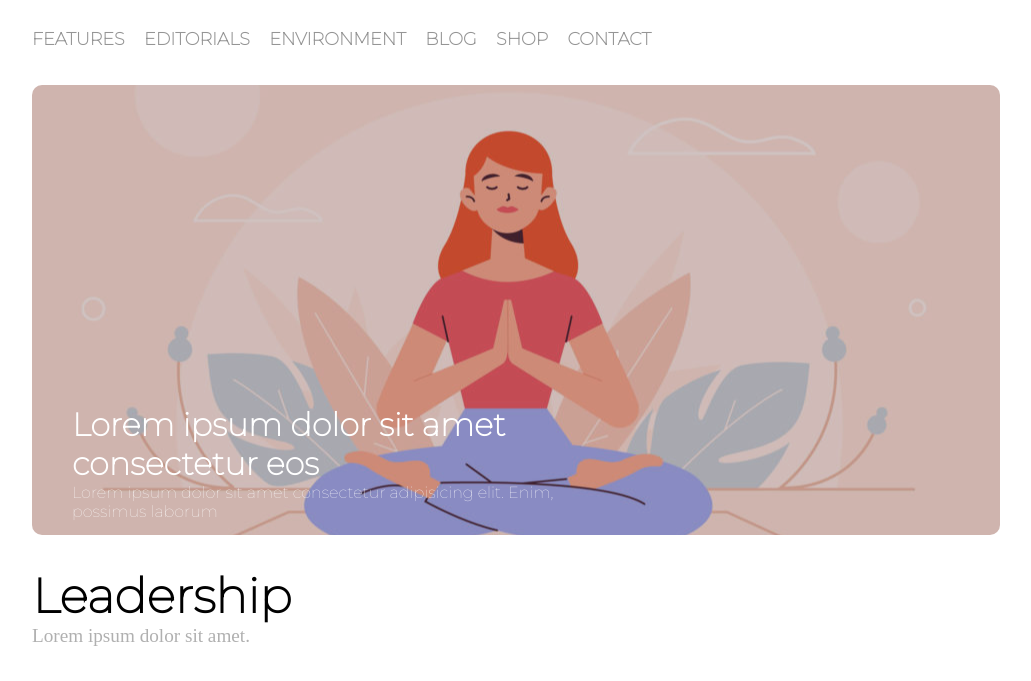
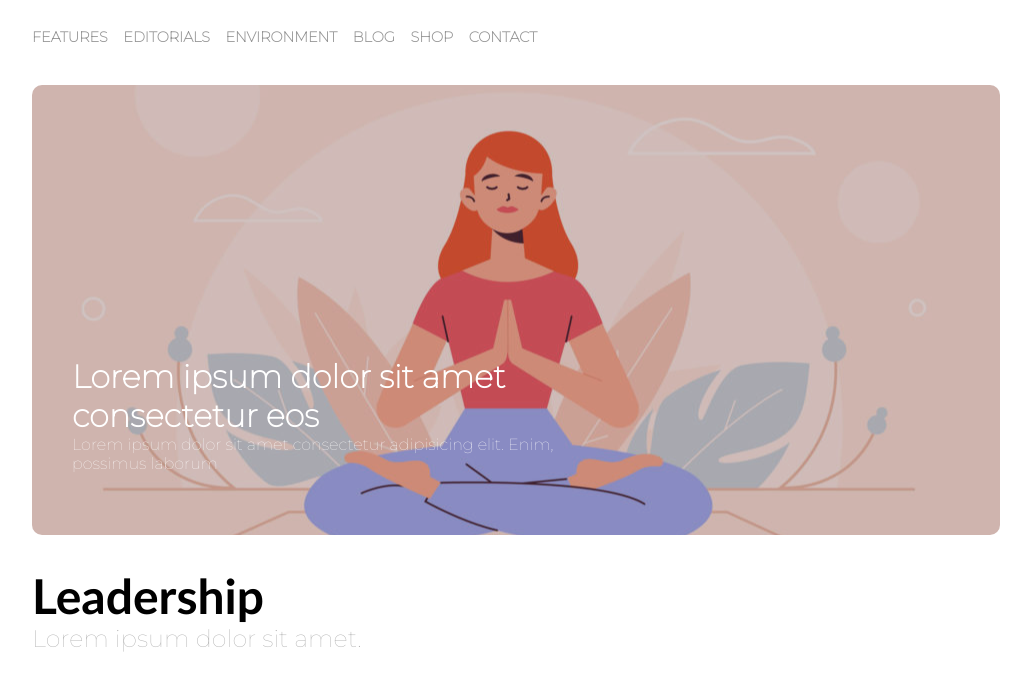
Before and after one commit to NicolaL95/htmlcss-wp, a plain HTML site: page index.html in a window 1280 px wide. Shown: the part 119-800 px from the top of the page, without its empty margins (124-1155 px from the left). Drawn offline with Linux system fonts and the light colour scheme.

Commit message:
Completamento lavoro

```diff
--- a/index.html
+++ b/index.html
@@ -37,7 +37,7 @@
         </section>
         <div id="bottomain">
             <section class="centertitle">
-                <h2 class="centertitle_title">Leadership</h2>
+                <p class="centertitle_title">Leadership</p>
                 <p class="centertitle_desc"> Lorem ipsum dolor sit amet.</p>
 
             </section>
--- a/style.css
+++ b/style.css
@@ -31,11 +31,10 @@ body {
 
 .desc_image{
     margin-left: 2.5rem;
-    padding-top: 20rem;
-     font-family: 'Montserrat', sans-serif;
-     color: white;
+    padding-top: 17rem;
+      font-family: 'Montserrat', sans-serif;
        max-width: 500px;
-       padding-bottom: 30px;
+       color: white;
 }
 
 .desc_main{
@@ -59,18 +58,19 @@ body {
 
 .centertitle{
     height:85px;
-     margin-bottom:2rem;
+     margin-bottom:3rem;
 }
 
 .centertitle_title{
     font-size: 3rem;
-    font-family: 'Montserrat', sans-serif;
-    font-weight: 1500;
+    font-family:'Trebuchet MS', 'Lucida Sans Unicode', 'Lucida Grande', 'Lucida Sans', Arial, sans-serif;
+    font-weight: bolder;
 }
 
 .centertitle_desc{
+     font-family: 'Montserrat', sans-serif;
     color: #B0B0B0;
-    font-size: 1.2rem;
+    font-size: 1.5rem;
 }
 
 .main_header {
@@ -87,8 +87,8 @@ body {
    color: #959595;
    font-family: 'Montserrat', sans-serif;
    font-weight: 500;
-   font-size: 1.1rem;
-   word-spacing: 15px;
+   font-size: 0.9rem;
+   word-spacing: 12px;
 }
 
 .sidebar_1,.sidebar_2 {
```
